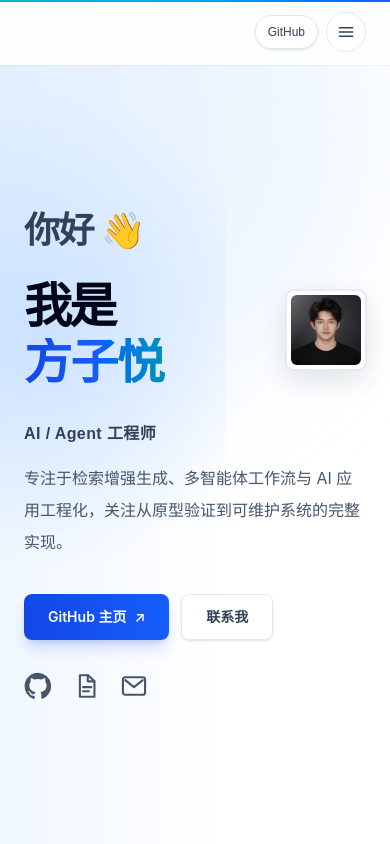
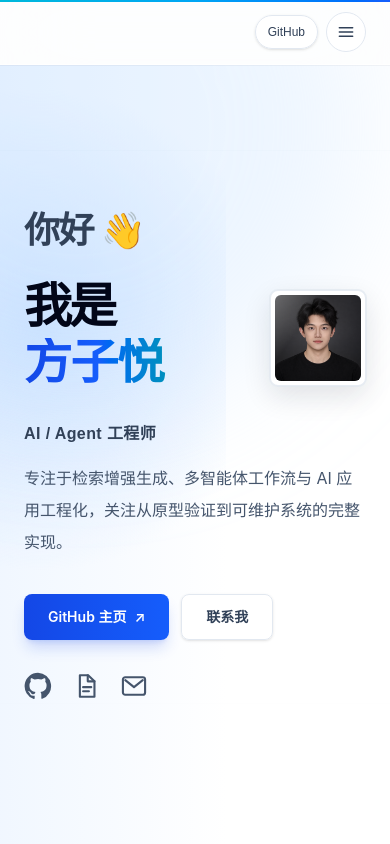
Before and after one commit to luckyboyo/resume-site, a Next.js app: page / in a window 390 px wide. Shown: the top 844 px of the page. Built offline with nearby package versions, Linux system fonts and the light colour scheme.

Commit message:
修改主页图片0.2

```diff
--- a/src/app/globals.css
+++ b/src/app/globals.css
@@ -29,6 +29,28 @@
 
 .font-yahei {
   font-family: "Microsoft YaHei", "Microsoft YaHei UI", "PingFang SC", "Noto Sans SC", sans-serif;
+}
+
+.hero-linework {
+  opacity: 0.62;
+  background-image:
+    linear-gradient(90deg, transparent 16.95%, rgb(148 163 184 / 0.2) 17%, transparent 17.05%),
+    linear-gradient(90deg, transparent 50.95%, rgb(148 163 184 / 0.16) 51%, transparent 51.05%),
+    linear-gradient(90deg, transparent 84.95%, rgb(148 163 184 / 0.16) 85%, transparent 85.05%),
+    linear-gradient(0deg, transparent 11.95%, rgb(148 163 184 / 0.15) 12%, transparent 12.05%),
+    linear-gradient(0deg, transparent 52.95%, rgb(148 163 184 / 0.16) 53%, transparent 53.05%),
+    linear-gradient(0deg, transparent 88.95%, rgb(148 163 184 / 0.14) 89%, transparent 89.05%);
+}
+
+@media (max-width: 640px) {
+  .hero-linework {
+    opacity: 0.36;
+    background-image:
+      linear-gradient(90deg, transparent 8.95%, rgb(148 163 184 / 0.18) 9%, transparent 9.05%),
+      linear-gradient(90deg, transparent 90.95%, rgb(148 163 184 / 0.16) 91%, transparent 91.05%),
+      linear-gradient(0deg, transparent 17.95%, rgb(148 163 184 / 0.14) 18%, transparent 18.05%),
+      linear-gradient(0deg, transparent 88.95%, rgb(148 163 184 / 0.14) 89%, transparent 89.05%);
+  }
 }
 
 @keyframes ambient-drift {
--- a/src/components/sections/HeroSection.tsx
+++ b/src/components/sections/HeroSection.tsx
@@ -38,9 +38,10 @@ export function HeroSection() {
       <div className="absolute inset-0 -z-20 bg-white" />
       <div className="absolute inset-y-0 left-0 -z-10 w-[58%] bg-[radial-gradient(circle_at_18%_34%,rgba(191,219,254,0.68),transparent_44%),linear-gradient(90deg,rgba(239,246,255,0.9),transparent)]" />
       <div className="ambient-orb absolute -top-56 -left-44 -z-10 size-[34rem] rounded-full bg-blue-200/30 blur-3xl" />
+      <div aria-hidden="true" className="hero-linework pointer-events-none absolute inset-0 z-0" />
 
       <Container>
-        <div className="relative grid items-center gap-16 lg:grid-cols-[minmax(0,1.4fr)_minmax(17rem,0.6fr)] lg:gap-20">
+        <div className="relative z-10 grid items-center gap-16 lg:grid-cols-[minmax(0,1.15fr)_minmax(18rem,0.85fr)] lg:gap-12">
           <div className="relative z-10">
             <motion.p
               animate={animate}
@@ -150,19 +151,19 @@ export function HeroSection() {
 
           <motion.div
             animate={animate}
-            className="absolute top-20 right-0 w-20 sm:top-24 sm:w-28 md:w-36 lg:relative lg:top-auto lg:right-auto lg:mx-auto lg:w-full lg:max-w-none"
+            className="absolute top-20 right-0 w-24 sm:top-24 sm:w-32 md:w-40 lg:relative lg:top-auto lg:right-auto lg:mx-auto lg:w-full lg:max-w-sm"
             initial={initial}
             style={shouldReduceMotion ? undefined : { y: portraitY, scale: portraitScale }}
             variants={entrance}
             transition={transition(0.18)}
           >
             <div className="absolute inset-2 hidden rotate-3 rounded-xl border border-slate-200 bg-white/55 shadow-xl shadow-slate-900/5 lg:block" />
-            <div className="glass-highlight group relative aspect-square overflow-hidden rounded-lg border border-slate-200/80 bg-white p-1 shadow-[0_10px_28px_rgba(15,23,42,0.12)] ring-1 ring-slate-200/70 lg:rounded-xl lg:border-white/90 lg:bg-white/75 lg:p-1 lg:shadow-[0_30px_90px_rgba(15,23,42,0.16)] lg:backdrop-blur-xl">
+            <div className="glass-highlight group relative aspect-square overflow-hidden rounded-lg border border-slate-200/80 bg-white p-1 shadow-[0_10px_28px_rgba(15,23,42,0.12)] ring-1 ring-slate-200/70 lg:rounded-xl lg:border-white/90 lg:bg-white/75 lg:p-0.5 lg:shadow-[0_30px_90px_rgba(15,23,42,0.16)] lg:backdrop-blur-xl">
               <div className="relative size-full overflow-hidden rounded-md bg-slate-100 lg:rounded-xl">
                 <Image
                   fill
                   priority
-                  sizes="(min-width: 1024px) 320px, 288px"
+                  sizes="(min-width: 1024px) 420px, (min-width: 768px) 160px, 128px"
                   className="object-cover object-top transition duration-700 ease-out group-hover:scale-[1.025]"
                   src={site.profileImageUrl}
                   alt={`${site.name}的证件照`}
```
